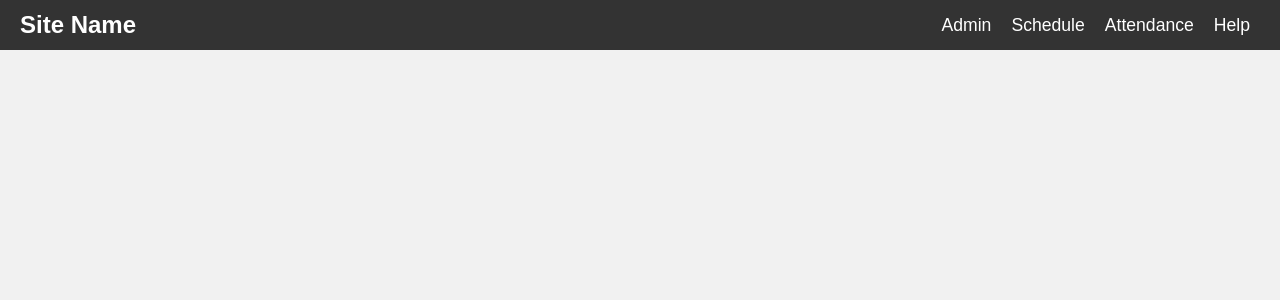
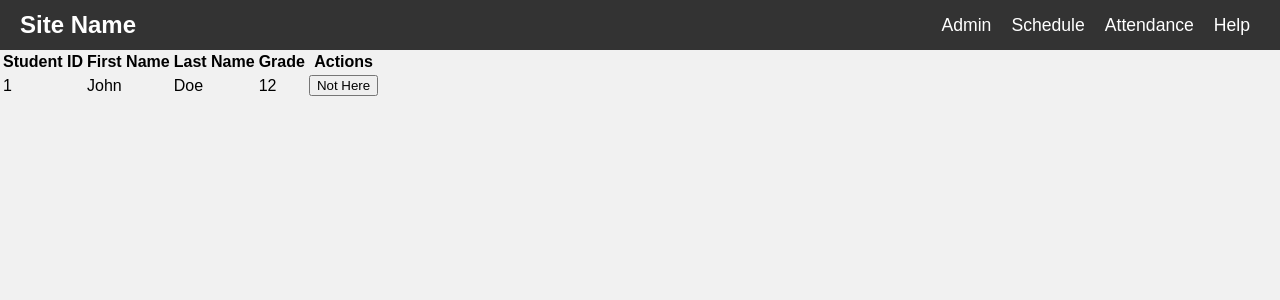
Before and after one commit to LeoDog896/student-schedule, a SvelteKit app: page /teacher/attendance in a window 1280 px wide. Shown: the top 300 px of the page. Built offline with nearby package versions, Linux system fonts and the light colour scheme; a web font is replaced by a local one.

Commit message:
feat: basic layout

```diff
--- /dev/null
+++ b/src/lib/components/StudentList.svelte
@@ -0,0 +1,37 @@
+<script>
+    let students = [{
+        id: 1,
+        firstName: "John",
+        lastName: "Doe",
+        grade: 12
+    }]
+
+    function toggleAttendance() {
+
+    }
+
+</script>
+<table>
+    <thead>
+        <tr>
+            <th>Student ID</th>
+            <th>First Name</th>
+            <th>Last Name</th>
+            <th>Grade</th>
+            <th>Actions</th>
+        </tr>
+    </thead>
+    <tbody>
+        {#each students as student}
+            <tr>
+                <td>{student.id}</td>
+                <td>{student.firstName}</td>
+                <td>{student.lastName}</td>
+                <td>{student.grade}</td>
+                <td>
+                    <button on:click={() => toggleAttendance(student)}>Not Here</button>
+                </td>
+            </tr>
+        {/each}
+    </tbody>
+</table>
--- a/src/routes/teacher/attendance/+page.svelte
+++ b/src/routes/teacher/attendance/+page.svelte
@@ -0,0 +1,4 @@
+<script>
+    import StudentList from "$lib/components/StudentList.svelte";
+</script>
+<StudentList />
```
